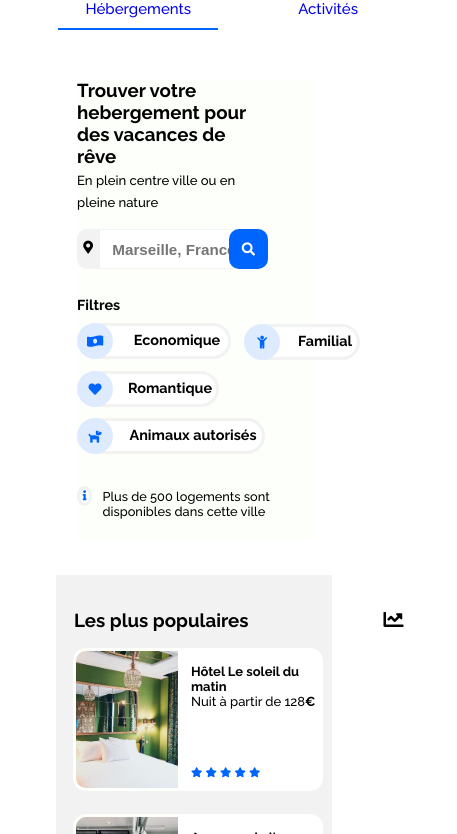
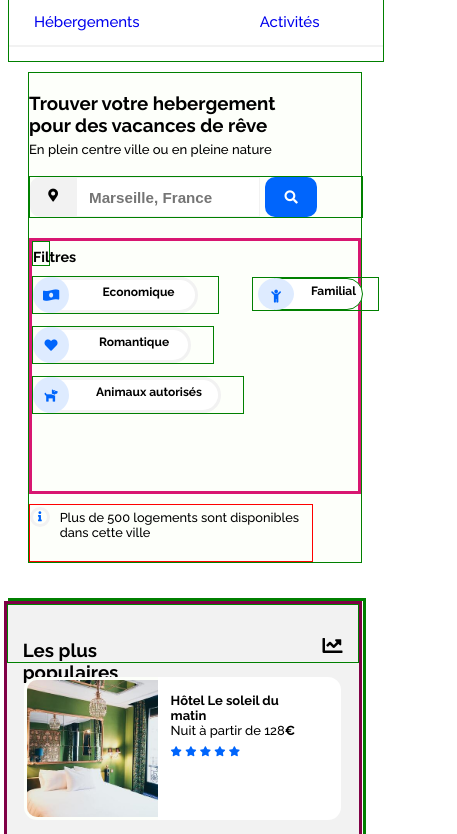
Before and after one commit to Masamba-Chris/ChristopheMasamba_02_11052021, a plain HTML site: page index.html in a window 390 px wide. Shown: the part 110-944 px from the top of the page, 457 px wide, since content can reach past the window. Drawn offline with Linux system fonts and the light colour scheme.

Commit message:
corrections mode mobile & tablette

```diff
--- a/index.html
+++ b/index.html
@@ -4,6 +4,8 @@
         <meta charset="UTF-8">
         <meta http-equiv="X-UA-Compatible" content="IE=edge">
         <meta name="Description" content="Trouver un hebergement et passer un séjour de vacances innoubliables en France"/>
+        <meta name="viewport" content="width=device-width,initial-scale=1">
+
         <link rel="stylesheet" type="text/css" href="./styles/accueil.css"/>
         <link rel="stylesheet" href="https://cdnjs.cloudflare.com/ajax/libs/font-awesome/5.13.1/css/all.min.css"/>
         <link href="https://fonts.googleapis.com/css2?family=Raleway:wght@300;500;600;700&display=swap" rel="stylesheet">
@@ -17,12 +19,12 @@
 
             </div>
             <nav class="accueil">
-                <div id="trait" ></div>
                 <div class="textacc">
-                    <a href="hebergements.html" id="heber" >Hébergements</a>
-                    <a href="activités.html" id="act">Activités</a>
-                    <a href="s'inscrire.html" id="inscri">S'inscrire</a>
+                    <a href="#sect02" id="heber" >Hébergements</a>
+                    <a href="#activ" id="act">Activités</a>
+                    <a href="#assistance" id="inscri">S'inscrire</a>
                 </div>
+                <div id="trait"></div>
             </nav>
         </div>
 
@@ -42,27 +44,52 @@
                     <button id="butt"><i class="fa fa-search" ></i></button>
 
             </div>
-
+          <!--
             <div class="filtre">
                         <div id="idf00">Filtres</div>
                         <div class="eco">
-                            <div id="idf01"><i class="fas fa-money-bill-wave-alt" ></i></div>
-                            <div id="idf02"><a class="choix" href="Eco.html">Economique</a></div>
+                            <div id="ecoA"><i class="fas fa-money-bill-wave-alt" ></i></div>
+                            <div id="ecoB"><a class="choix" href="Eco.html">Economique</a></div>
                         </div>
                         <div class="famille">
-                            <div id="idf03"><i class="fas fa-child"></i></div>
-                            <div id="idf04"><a class="choix" href="Famil.html">Familial</a></div>
+                            <div id="famA"><i class="fas fa-child"></i></div>
+                            <div id="famB"><a class="choix" href="Famil.html">Familial</a></div>
                         </div>
                         <div class="roman">
-                            <div id="idf05"><i class="fas fa-heart"></i></div>
-                            <div id="idf06"><a class="choix" href="Roman.html"> Romantique</a></div>
+                            <div id="romA"><i class="fas fa-heart"></i></div>
+                            <div id="romB"><a class="choix" href="Roman.html"> Romantique</a></div>
                         </div>
                         <div class="autoriz">
-                            <div id="idf07"><i class="fas fa-dog"></i></div>
-                            <div id="idf08"><a class="choix" href="Anim.html">Animaux autorisés</a></div>
+                            <div id="autoA"><i class="fas fa-dog"></i></div>
+                            <div id="autoB"><a class="choix" href="Anim.html">Animaux autorisés</a></div>
                         </div>
             </div>
+        -->
 
+           <!----Test Filtre nouveau -->
+            <div id="filtre">
+                <div id="boitefil">
+                  <div id="filT">Filtres</div>
+                  <div class="eco">
+                      <div id="ecoA"><i class="fas fa-money-bill-wave-alt" ></i></div>
+                      <div id="ecoB"><a class="choix" href="Eco.html">Economique</a></div>
+                  </div>
+                  <div class="famille">
+                      <div id="famA"><i class="fas fa-child"></i></div>
+                      <div id="famB"><a class="choix" href="Famil.html">Familial</a></div>
+                      </div>
+                  <div class="roman">
+                      <div id="romA"><i class="fas fa-heart"></i></div>
+                      <div id="romB"><a class="choix" href="Roman.html"> Romantique</a></div>
+                  </div>
+                  <div class="autoriz">
+                      <div id="autoA"><i class="fas fa-dog"></i></div>
+                      <div id="autoB"><a class="choix" href="Anim.html">Animaux autorisés</a></div>
+                  </div>
+              </div>
+            </div>
+         <!----Fin Test nouveau Filtre-------->
+         <!-------ligne offre -------->
             <div id="offres">
                         <div id="idof"><i class="fas fa-info"></i></div>
                         <p>Plus de 500 logements sont disponibles dans cette ville</p>
--- a/styles/accueil.css
+++ b/styles/accueil.css
@@ -2,16 +2,17 @@ body {
 	font-family: 'Raleway', sans-serif;
 	margin: 20px;
 	position: relative;
+	overflow-x: hidden;
 
 }
 /*=================== SECTION 01 ( Logo et Accueil)================*/
 
 #haut{
-	height: 80px;
 	display: flex;
 	justify-content: space-between;
 	margin-left:20px;
 	margin-right:20px;
+	border: green solid 1px;
 }
 .img_res{
 	width: 20% ;
@@ -23,32 +24,39 @@ body {
 	margin-left: 0px;
 
 }
-#trait{
-
-	width:160px;
-	height:2px;
-	background-color: #0065FC;
-	font-size:0;
-	position: relative;
-	top: 0px; left: 10px;
-}
 .accueil{
 	margin-right: 0px;
 }
+#heber, #act, #inscri{
+
+	padding-left: 20px;
+	padding-right: 20px;
+	padding-top:45px;
+}
+#heber:hover{
+	border-top: solid #0065FC 2px;
+}
+#act:hover{
+	border-top: solid #0065FC 2px;
+}
+#inscri:hover{
+	border-top: solid #0065FC 2px;
+}
+
 .textacc{
 	width: 400px;
 	display: flex;
 	justify-content: space-around;
 	font-size: 15px;
-	color: #0065FC;
-	position:relative;
-	top:40px
+	height: 80px;
+	margin-top: 0px;
+	padding-top: 0px;
 }
 .textacc a{
 	text-decoration: none;
 }
 .textacc a:hover{
-	color:black;
+	color: #0065FC;
 }
 
 /*============SECTION 01 bis ( Titre, recherche et filtre )=============*/
@@ -58,6 +66,7 @@ body {
 	background-color: #fdfffa;
 	margin-left:20px;
 	margin-right:20px;
+	border: green solid 1px;
 }
 
 #titre01{
@@ -73,6 +82,7 @@ body {
 .rech{
 	display:flex;
 	align-items: stretch;
+	border: green solid 1px;
 }
 
 #iconr{
@@ -114,66 +124,104 @@ body {
 
 }
 #butt{
-		visibility: hidden;
+	margin-left: 0px;
+	visibility: hidden;
 }
-/*===================Filtre======================*/
-.filtre{
-	width: 70%;
+#filtre{
+	/*border: blue solid 3px; */
+	margin-top: 20px;
+	margin-bottom: 10px;
+}
+#boitefil{
+	/*width: 100%;*/
 	display: flex;
-	justify-content:space-around;
-	padding-left:0;
-	margin-top:15px;
+	justify-content: start;
+	margin-top: 10px;
+	margin-bottom: 10px;
+	margin-left: 0px;
+	/*	 border: red solid 3px; */
+	padding-right: 5px;
 
 }
-#idf00{
+
+#filT{
+	width: 5%;
 	font-weight: bold;
 	font-size: 95%;
-	position: relative;
-	top: 8px;
+	border: green solid 1px;
+		position: relative;
+		top: 0px;
+		padding-top: 6px;
 }
 
+			 /*****Conteneurs filtre *****/
+
 .eco{
-	width:22%;
+	/*max-width:210px;
+	min-width: 12%; */
+	width: 16%;
 	display:flex;
-	font-size: 100%;
+	font-size: 1em;
+	border: green solid 1px;
+	position: relative;
 }
 
 .famille{
-	width: 16%;
+	/*max-width: 150px;
+	min-width: 10%; */
+	width: 11%;
 	display:flex;
-	font-size: 100%;
+	font-size: 1em;
+	border: green solid 1px;
+	position: relative;
 }
 .roman{
+	/*max-width: 200px;
+	min-width: 12%; */
+	width: 14%;
+	display:flex;
+	font-size: 1em;
+	border: green solid 1px;
+	position: relative;
+}
+.autoriz{
+	/*max-width: 220px;
+	min-width: 16%; */
 	width: 20%;
 	display:flex;
-	font-size: 100%;
-}
-.autoriz{
-	width: 28%;
-	display:flex;
-	font-size: 100%;
+	font-size: 1em;
+	border: green solid 1px;
+	position: relative;
 }
 
-#idf01, #idf03, #idf05, #idf07 {
+.eco, .famille, .roman, .autoriz{
+		margin-left: 20px;
+}
+	 		/*** conteneur Contour-Icônes***/
+
+	#ecoA, #famA, #romA, #autoA {
 	min-width: 36px;
-	height: 36px;
+	height: auto;
     background-color:#DEEBFF;
 	border-radius: 50%;
    	text-align: center;
-	position: relative;
-	left: 20px;
+   		z-index: 1;
 }
 
-#idf01 i, #idf03 i, #idf05 i, #idf07 i{
+     		/******Icônes ******/
+
+#ecoA i, #famA i, #romA i, #autoA i{
 	font-size: 13px;
 	color: #0065FC;
 	position: relative;
 	top: 8px;
 }
 
-#idf02, #idf04, #idf06, #idf08{
+			/*****label****/
+
+#ecoB, #famB, #romB, #autoB{
 	border: solid #F2F2F2;
-	width:100%;
+	width:150%;
  	height: 30px;
 	font-weight: bolder;
 	font-size: 90%;
@@ -181,20 +229,30 @@ body {
 	border-top-right-radius: 20px;
 	border-bottom-right-radius: 20px;
 	background-color: white;
+	position: relative;
+	right: 12%;
 
 }
+
+	/****position texte****/
+
 .choix{
+	text-decoration: none;
+	color: black;
 	position: relative;
 	top: 5px;
 	left: 5px;
+}
+.choix:hover {
+  background-color: gold;
 }
 
 #offres{
 	margin-left: 0px;
 	margin-right: 10px;
-	margin-top:10px;
 	display: flex;
 	width:85%;
+	border: red solid 1px;
 }
 #idof{
 	width: 18px;
@@ -217,30 +275,24 @@ body {
 	font-size:80%;
 }
 
-.choix{
-	text-decoration: none;
-	color: black;
-}
-.choix:hover {
-  background-color: gold;
-}
-
-/*================SECTION 02 ===============*/
+	/*================SECTION 02 ===============*/
 #sect02{
-
+	/*width: 100%;*/
 	margin-top: 35px;
-	height: 620px;
+	/*height: 620px; */
 	display: flex;
 	margin-left:20px;
 	margin-right:20px;
+	border: green solid 3px;
 
 }
 .principal{
 	width: 68%;
-	height: 576px;
+	/*height: 576px;*/
+	height: 100%;
 	background-color:#F2F2F2;
 	border-radius: 15px;
-
+	border: red solid 3px;
 }
 .principal h3{
 	width:100%;
@@ -251,6 +303,7 @@ body {
 #hebergements{
 	display: flex;
 	flex-wrap: wrap;
+
 }
 
 .bleu1, .bleu2{
@@ -315,6 +368,7 @@ body {
 #affch{
 	width:100%;
 	padding-left:27px;
+	margin-top:5.5%;
 
 }
 .affchplus{
@@ -327,24 +381,27 @@ body {
 /*=============== ASIDE ===============*/
 aside{
 	width: 32%;
-	height: 576px;
+	/*height: 576px; */
+	height: 100%;
 	background-color: #F2F2F2;
 	border-radius: 15px;
 	margin-left: 35px;
+	border: #800046 solid 3px;
 }
 
 #pop{
 	display: flex;
+	border: green solid 1px;
+	height: 57px;
+	position: relative;
 }
 #pop h3{
-	padding-left: 28px;
-	position: relative;
-	top: 15px;
+	padding-top: 5%;
+	padding-left: 8%
 }
 #pop i{
-	position: relative;
-	left: 125px;
-	top: 35px;
+	padding-top: 10%;
+	padding-left: 32%;
 	font-weight: bolder;
 	font-size: 20px;
 }
@@ -383,7 +440,7 @@ aside{
 }
 .grise2, .bleu2 {
 	position: relative;
-	top: 55px;
+	top: 5px;
 }
 
 
@@ -531,14 +588,239 @@ footer{
 	color: black;
 }
 
+/*====================Adaptation Tablette PORTRAIT==================================*/
+@media screen and (max-width: 768px) and (orientation: portrait){
+	body{
+		font-family: 'Raleway', sans-serif;
+		overflow-x: hidden;
+		/*margin-left: 8px;
+		margin-right:8px;
+		margin-top: 0px;*/
+	  }
+
+
+	#iconr{
+		width: 6%;
+	}
+	#champ{
+		width: 25%;
+	}
+	#rechercher{
+		width: 15%;
+	}
+	/*==================*/
+	#ecoB, #famB, #romB, #autoB{
+		font-size: 75%;
+	}
+	.filtre{
+		width: 100%;
+	}
+    .eco{
+		width:22%;
+		display:flex;
+		/*font-size:auto;*/
+
+	}
+
+	.famille{
+		width: 16%;
+		display:flex;
+		/*font-size: auto;*/
+	}
+	.roman{
+		width: 20%;
+		display:flex;
+		/*font-size: auto;*/
+	}
+	.autoriz{
+		width: 28%;
+		display:flex;
+		/*font-size: auto;*/
+	}
+	/*======================*/
+	#sect02{
+		width: 94%;
+		height: 800px;
+		display: flex;
+	}
+	.principal{
+		height: 800px;
+		width: 100%;
+	}
+	#hebergements{
+		height: 740px;
+		display: flex;
+		flex-wrap: wrap;
+	}
+	#image11, #image12, #image13, #image14, #image15, #image16{
+		width: 40%;
+	}
+	.legend01{
+		height: 50%;
+		width:120%;
+	}
+    aside{
+		width: 70%;
+		height: 800px;
+		border-radius: 15px;
+		margin-left: 10px;
+	}
+	#pop i{
+		position: relative;
+		left: 25px;
+	}
+	#image21, #image22, #image23{
+		width: 80%;
+		margin-left: 25px;
+	}
+	#image22{
+		position: relative;
+		top: 75px;
+	}
+	#image23{
+		position: relative;
+		top: 167px;
+	}
+	.grise2, .bleu2 {
+		padding-bottom: 4px;
+	}
+	#activ{
+		margin-left:20px;
+		margin-top:20px;
+		margin-bottom: 15px;
+	}
+	.sect03{
+		margin-top: 20px;
+	}
+
+}
+
+/*====================Adaptation Tablette PAYSAGE==================================*/
+
+@media screen and (max-width: 768px) and (orientation: landscape){
+
+	body{
+		font-family: 'Raleway', sans-serif;
+		overflow-x: hidden;
+		/*margin-left: 8px;
+		margin-right:8px;
+		margin-top: 0px;*/
+	  }
+
+
+	#iconr{
+		width: 6%;
+	}
+	#champ{
+		width: 25%;
+	}
+	#rechercher{
+		width: 15%;
+	}
+	/*=====================================*/
+	#ecoB, #famB, #romB, #autoB{
+		font-size: 75%;
+	}
+	.filtre{
+		width: 100%;
+	}
+    /*======================================*/
+
+	.eco{
+		width:22%;
+		display:flex;
+		/*font-size:auto;*/
+
+	}
+
+	.famille{
+		width: 16%;
+		display:flex;
+		/*font-size: auto;*/
+	}
+	.roman{
+		width: 20%;
+		display:flex;
+		/*font-size: auto;*/
+	}
+	.autoriz{
+		width: 28%;
+		display:flex;
+		/*font-size: auto;*/
+	}
+
+
+
+
+
+	/*=======================================*/
+	#sect02{
+		width: 94%;
+		height: 800px;
+		display: flex;
+	}
+	.principal{
+		height: 800px;
+		width: 100%;
+	}
+	#hebergements{
+		height: 740px;
+		display: flex;
+		flex-wrap: wrap;
+	}
+	#image11, #image12, #image13, #image14, #image15, #image16{
+		width: 40%;
+	}
+	.legend01{
+		height: 50%;
+		width:120%;
+	}
+    aside{
+		width: 70%;
+		height: 800px;
+		border-radius: 15px;
+		margin-left: 10px;
+	}
+	#pop i{
+		position: relative;
+		left: 25px;
+	}
+	#image21, #image22, #image23{
+		width: 80%;
+		margin-left: 25px;
+	}
+	#image22{
+		position: relative;
+		top: 75px;
+	}
+	#image23{
+		position: relative;
+		top: 167px;
+	}
+	.grise2, .bleu2 {
+		padding-bottom: 4px;
+	}
+	#activ{
+		margin-left:20px;
+		margin-top:20px;
+		margin-bottom: 15px;
+	}
+	.sect03{
+		margin-top: 20px;
+	}
+
+}
+
 /*============= ADAPTATION RISPONSIVE ==============*/
-@media screen and (max-width: 765px)
+@media only screen and (max-width: 767px)
+
 {
  	body{
 		font-family: 'Raleway', sans-serif;
 		overflow-x: hidden;
-		margin-left: 57px;
-		margin-right:57px;
+		margin-left: 8px;
+		margin-right:8px;
+		/*margin-top: 0px;*/
 	  }
 
         /*=============header ===========*/
@@ -553,25 +835,61 @@ footer{
 	.logo_reservia{
 		padding-left: 20px;
 	}
-	#trait{
-		position: relative;
-		top: 90px;
-		left:1px;
-	}
 	#heber{
 		position: relative;
 		top: 20px;
+		/*border:black solid 1px; */
+		height: 20px;
+		padding-left: 25px;
+		padding-right:50px;
+		padding-bottom: 6px;
 	}
 	#act{
 		position: relative;
 		top: 20px;
 		left: 50px;
+		/*border:black solid 1px;*/
+		height: 20px;
+		width: 110%;
+		padding-bottom: 6px;
+
+
 	}
+
+
 	#inscri{
 		position: relative;
 		bottom: 32px;
-		right: 50px;
+		right: 15px;
+		/*border:black solid 1px; */
+		height: 15px;
+		padding-bottom: 10px;
+		width: 50%;
 	}
+   	#heber:hover{
+		padding-top:50px;
+		border-top: hidden;
+		border-bottom: solid #0065FC 2px;
+	}
+	#act:hover{
+		padding-top:50px;
+		border-top: hidden;
+		border-bottom: solid #0065FC 2px;
+	}
+	#inscri:hover{
+		padding-top:50px;
+		border-top: hidden;
+		border-bottom: solid #0065FC 2px;
+	}
+
+	#trait{
+		height: 2px;
+		border-top: #f2f2f2 solid 2px;
+		position: relative;
+		top:17px;
+		z-index: 0;
+	}
+
 	#sect01{
 		position: relative;
 		left: 0px;
@@ -582,12 +900,17 @@ footer{
 		padding-right:80px;
 
 	}
+	.rech{
+		width: 100%; /***/
+	}
+
 	#iconr{
 		width: 15%;
 	}
 	#champ{
-		width: 100%;
+		width: 60%;
 		position: relative;
+		/*border: chocolate solid 1px;*/
 	}
 	#rechercher{
 		visibility: hidden;
@@ -605,87 +928,102 @@ footer{
 
 	.filtre{
 		width: 100%;
-		height: 200px;
+		/*height: 100px;*/
+		border: green solid 10px;
+	}
+	#boitefil{
+		height: 250px;
 		display: flex;
 		flex-direction:column;
 		margin-top:15px;
+		border: rgb(216, 22, 113) solid 3px;
 	}
 
-	#idf00{
+	#filT{
 		font-weight: bold;
 		font-size: 90%;
+		/*border: green solid 1px;*/
 	}
+
 	.eco{
-		width: 174px;
+		width: 185px;
 		position: relative;
-		left: 0px;
+		right:20px;
 		top:10px;
+
 	}
-	#idf01{
+
+	#ecoA{
 		position: relative;
 		left: 0px;
 		z-index: 1;
 
 	}
-	#idf02{
+	#ecoB{
 		width:100%;
 		position: relative;
 		right: 20px;
 		padding-left: 20px;
+
 	}
 
 	.famille{
-		width:136px;
+		width:125px;
 		position: relative;
-		left: 162px;
-		bottom: 33px;
+		left: 200px;
+		bottom: 11%;
 
 	}
-	#idf03{
+	#famA{
 	 	position: relative;
 		left: 5px;
 		bottom: 0px;
 		z-index: 1;
 	}
-	#idf04{
+	#famB{
 	 	position: relative;
 		right: 15px;
 		bottom: 0px;
 		padding-left: 20px;
+		border: green solid 1px;
 	}
 	.roman{
-		width:164px;
+		width: 180px;
 		position: relative;
-		right: 0px;
-		bottom: 30px;
+		right: 20px;
+		bottom: 5%;
 	}
-	#idf05 {
+	#romA {
 
 		position: relative;
 		left: 0px;
 		z-index: 1;
 	}
-	#idf06{
+	#romB {
 		position: relative;
 		right: 22px;
 		padding-left:20px;
+
 	}
 	.autoriz{
 		width:210px;
 		position: relative;
-		right: 0px;
-		bottom:27px;
+		right: 20px;
+		bottom:0%;
 	}
-	#idf07 {
+	#autoA{
 		position: relative;
 		left: 0px;
 		z-index: 1;
 	}
-	#idf08 {
+	#autoB{
 		position: relative;
 		right: 22px;
 		padding-left:20px;
+
 	}
+
+	/********ligne offres*****/
 	#offres{
 		margin-top:0px;
 
@@ -708,11 +1046,12 @@ footer{
 	  /*============== section02 =============*/
 
 	  #sect02{
-		width: 100%;
+
+		/*width: 100%; */
 		height: 2000px;
 		display: block;
 		position: relative;
-		right: 20px; ;
+		right: 20px;
 	}
 
     aside{
@@ -720,8 +1059,10 @@ footer{
 		position: absolute;
 		top: 0px;
 		right: 1px;
-		height: 600px;
+		/*height: 600px;*/
 		border-radius: 0%;
+
+
 	}
 	#pop{
 		padding-right: 40px;
@@ -742,9 +1083,10 @@ footer{
 	.principal{
 		position: absolute;
 		bottom: 0px;
-		height: 1400px;
+		/*height: 10%;*/
 		width: 100%;
 		background-color: white;
+		margin-top: 10px;
 	}
 	.principal h3{
 		position: relative;
@@ -770,9 +1112,10 @@ footer{
 	.sect03{
 		display: block;
 		width: 100%;
-		height: 1300px;
+		/*height: 1300px;*/
 		position: relative;
 		right: 20px;
+		margin-top: 10px;
 
 	}
 	.vieuxport, .pomeg, .frioul, .parc, .notredame, .longch{
@@ -822,7 +1165,8 @@ footer{
 	/*=============== Footer =============*/
 	footer{
 		display: block;
-		height: 400px;
+		/*height: 400px;*/
+		margin-top: 10px;
 	}
 	#apropos{
 		width: 100%;
@@ -845,80 +1189,3 @@ footer{
 		margin-bottom: 10px;
 	}
 }
-/*===============================================================*/
-@media screen and (min-width: 765px) and (max-width: 950px){
-
-	#iconr{
-		width: 6%;
-	}
-	#champ{
-		width: 25%;
-	}
-	#rechercher{
-		width: 15%;
-	}
-	/*=====================================*/
-	#idf02, #idf04, #idf06, #idf08{
-		font-size: 80%;
-	}
-	.filtre{
-		width: 100%;
-	}
-    /*======================================*/
-	#sect02{
-		width: 94%;
-		height: 800px;
-		display: flex;
-	}
-	.principal{
-		height: 800px;
-		width: 100%;
-	}
-	#hebergements{
-		height: 740px;
-		display: flex;
-		flex-wrap: wrap;
-	}
-	#image11, #image12, #image13, #image14, #image15, #image16{
-		width: 40%;
-	}
-	.legend01{
-		height: 50%;
-		width:120%;
-	}
-    aside{
-		width: 70%;
-		height: 800px;
-		border-radius: 15px;
-		margin-left: 10px;
-	}
-	#pop i{
-		position: relative;
-		left: 25px;
-	}
-	#image21, #image22, #image23{
-		width: 80%;
-		margin-left: 25px;
-	}
-	#image22{
-		position: relative;
-		top: 75px;
-	}
-	#image23{
-		position: relative;
-		top: 167px;
-	}
-	.grise2, .bleu2 {
-		position: relative;
-		top: 45px;
-	}
-	#activ{
-		margin-left:20px;
-		margin-top:20px;
-		margin-bottom: 15px;
-	}
-	.sect03{
-		margin-top: 20px;
-	}
-
-}
```
